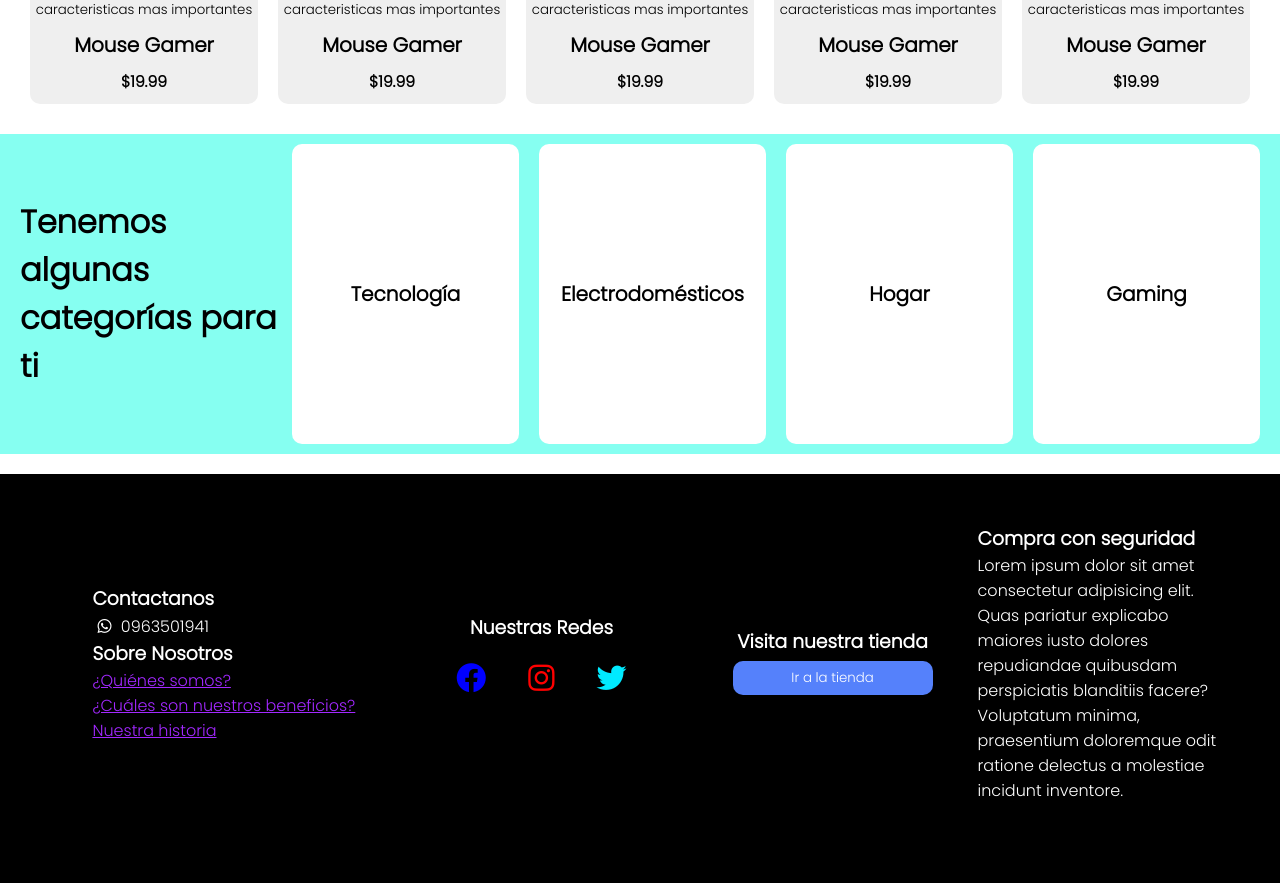
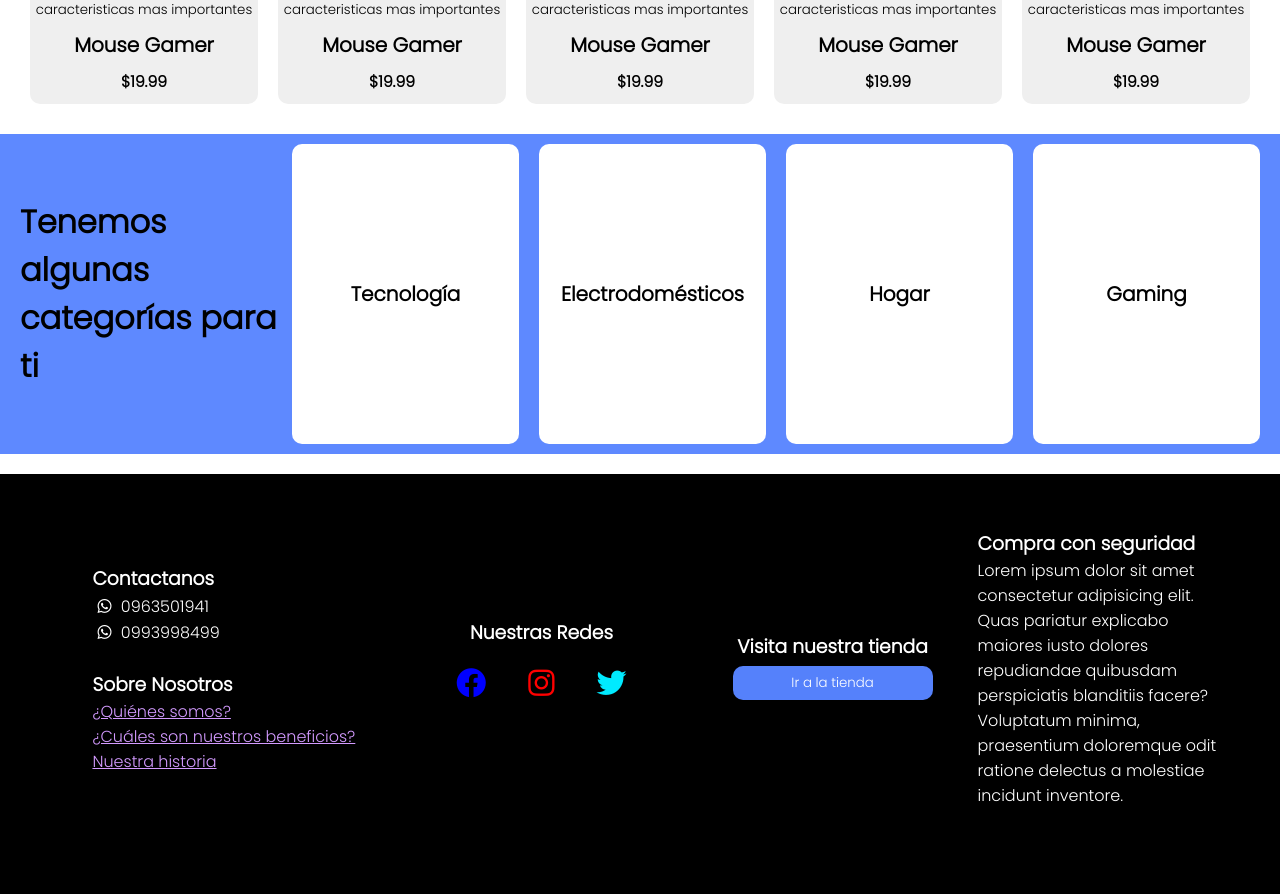
Before and after one commit to PaulSigua/ventadas, an Angular app: page /pages/inicio in a window 1280 px wide. Shown: the part 621-1515 px from the top of the page. Built offline with nearby package versions, Linux system fonts and the light colour scheme; a web font is replaced by a local one.

Commit message:
prototipo finalizado

```diff
--- a/src/app/pages/footer/footer.component.html
+++ b/src/app/pages/footer/footer.component.html
@@ -2,7 +2,8 @@
     <div class="contactanos">
         <div class="num-telefonos">
             <h3>Contactanos</h3>
-            <i class="icon fab fa-whatsapp"></i> 0963501941
+            <i class="icon fab fa-whatsapp"></i> 0963501941 <br>
+            <i class="icon fab fa-whatsapp"></i> 0993998499 <br><br>
 
             <div class="nosotros">
                 <h3>Sobre Nosotros</h3>
--- a/src/app/pages/footer/footer.component.scss
+++ b/src/app/pages/footer/footer.component.scss
@@ -16,7 +16,7 @@ footer {
 
             .nosotros{
                 a{
-                    color: #a228ff;
+                    color: #d39aff;
                 }
             }
         }
--- a/src/app/pages/inicio/inicio.component.scss
+++ b/src/app/pages/inicio/inicio.component.scss
@@ -109,7 +109,7 @@
     width: auto;
     justify-content: center;
     align-items: center;
-    background-color: rgb(134, 255, 241);
+    background-color:  #5e89ff;
     padding-left: 20px;
     padding-right: 10px;
 
@@ -117,7 +117,7 @@
         display: grid;
         width: 500px;
         height: 300px;
-        background-color: rgb(134, 255, 241);
+        background-color: #5e89ff;
         margin: 10px;
 
         button {
--- a/src/app/pages/productos/productos.component.scss
+++ b/src/app/pages/productos/productos.component.scss
@@ -37,6 +37,13 @@
                 color: #ffffff;
                 cursor: pointer;
                 font-size: 20px;
+                border-radius: 5px;
+                padding: 5px;
+
+                &:hover{
+                    background-color: #fff;
+                    color: #5e89ff;
+                }
             }
 
             input {
@@ -44,14 +51,21 @@
                 border-top-left-radius: 10px;
                 border-end-start-radius: 10px;
                 border: 1px solid #bfbfbf;
+
+                &:focus{
+                    border: 1px solid rgb(177, 177, 177);
+                    outline: none;
+                }
             }
 
             .buscador {
+                border-radius: 0px;
                 border-bottom-right-radius: 10px;
                 border-top-right-radius: 10px;
                 background-color: #ffffff;
                 color: #000000;
                 margin-left: 0px;
+                padding: 1px;
             }
         }
     }
@@ -73,7 +87,7 @@
         padding-right: 5px;
         position: relative;
         overflow: hidden;
-        border: 1px solid rgba(255, 255, 255, 0);
+        border: 1px solid rgb(229, 229, 229);
         border-radius: 10px;
         transition: border 0.3s ease-in-out, box-shadow 0.3s ease-in-out;
 
@@ -118,7 +132,7 @@
             margin: 5px;
             width: 200px;
             color: #fff;
-            border: 2px solid rgb(255, 255, 255);
+            border: 2px solid rgb(233, 233, 233);
             cursor: pointer;
 
             &:hover {
```
